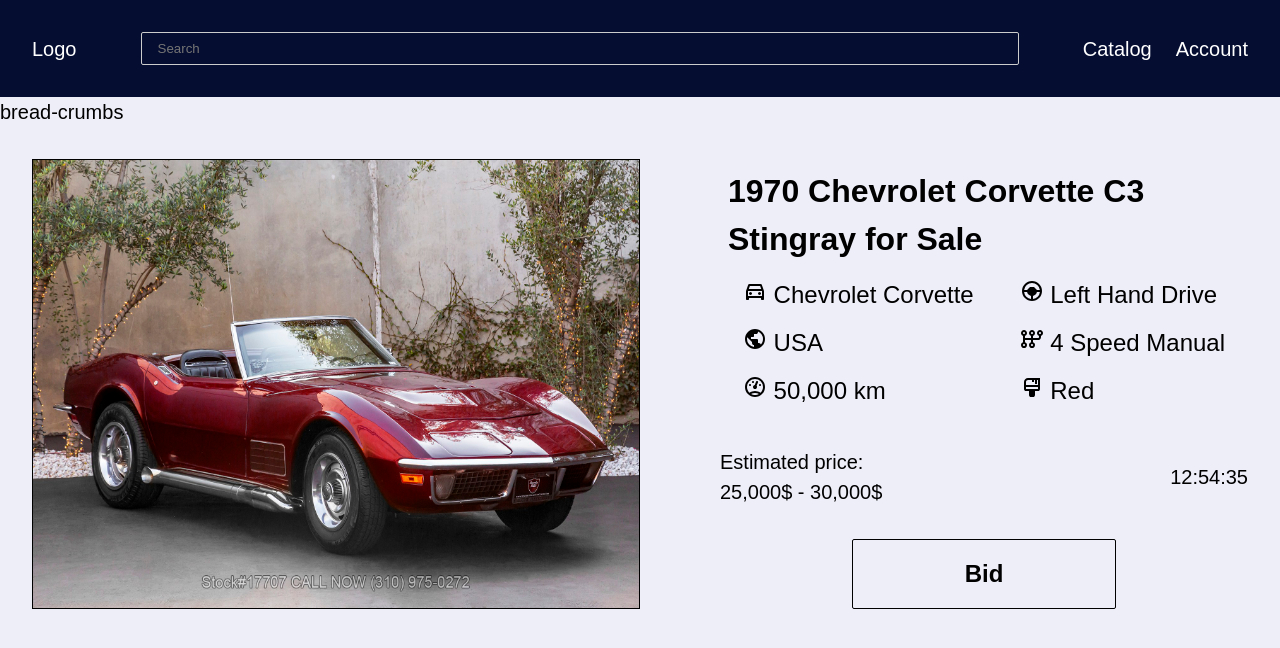
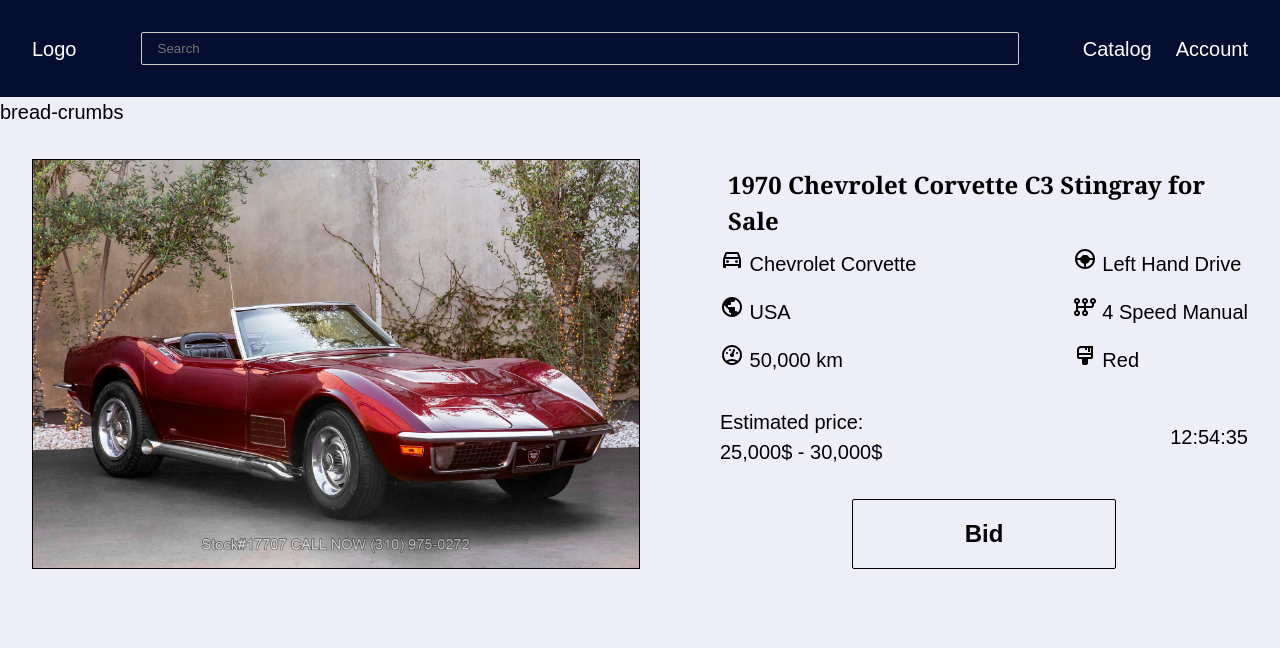
Before and after one commit to SlavaZinets/CWD_Ass4_IronOffoer, an Astro site: page /detailedCard in a window 1280 px wide. Built offline with nearby package versions, Linux system fonts and the light colour scheme; Astro itself is replaced by a stand-in of ours.

Commit message:
Fixed issues in detailed product card component

```diff
--- a/src/components/DetailedProductCard.astro
+++ b/src/components/DetailedProductCard.astro
@@ -21,17 +21,17 @@ import color from "../images/color.svg"
             <Image class="card-img" src={carImg} alt="corvette" />
             <div class="characteristics">
                 <div class="car-details">
-                    <p class="title">1970 Chevrolet Corvette C3 Stingray for Sale</p>
+                    <h4 class="title">1970 Chevrolet Corvette C3 Stingray for Sale</h4>
                     <div class="list">
                         <ul>
                             <li > <Image class="icon" src={car} alt="Car name: "/> <span>Chevrolet Corvette</span>  </li>
-                            <li> <Image src={world} alt="Country of origin: "/> USA</li>
-                            <li> <Image src={odometer} alt="Kilometers: "/> 50,000 km</li>
+                            <li> <Image src={world} alt="Country of origin: "/> <span>USA</span></li>
+                            <li> <Image src={odometer} alt="Kilometers: "/> <span>50,000 km</span></li>
                         </ul>
                         <ul>
-                            <li> <Image src={steeringWheel} alt="Steering wheel location: "/> Left Hand Drive</li>
-                            <li> <Image src={transmission} alt="Transmission: "/> 4 Speed Manual</li>
-                            <li> <Image src={color} alt="Car's color: "/> Red</li>
+                            <li> <Image src={steeringWheel} alt="Steering wheel location: "/> <span>Left Hand Drive</span></li>
+                            <li> <Image src={transmission} alt="Transmission: "/><span> 4 Speed Manual</span></li>
+                            <li> <Image src={color} alt="Car's color: "/> <span>Red</span></li>
                         </ul>
                     </div>
                 </div>
--- a/src/styles/detailedProductCard.css
+++ b/src/styles/detailedProductCard.css
@@ -16,21 +16,17 @@
 
 .title {
     padding: .5rem;
-    font-weight: bold;
-    font-size: xx-large;
-}
-
-.car-details {
-    font-size: larger;
 }
 
 .list {
     display: flex;
-    justify-content: space-around;
+    justify-content: space-between;
 }
 
 .list ul {
-    line-height: 3rem;
+    display: flex;
+    flex-direction: column;
+    gap: 1rem;
 }
 
 .auction-info {
```
